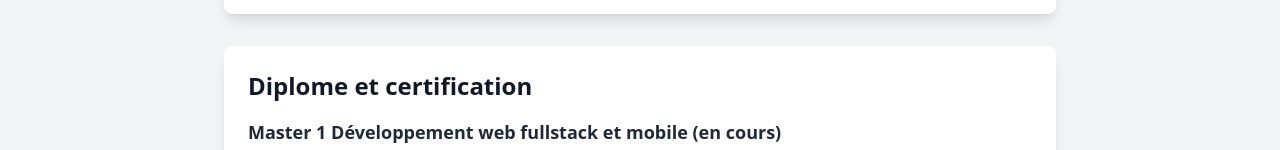
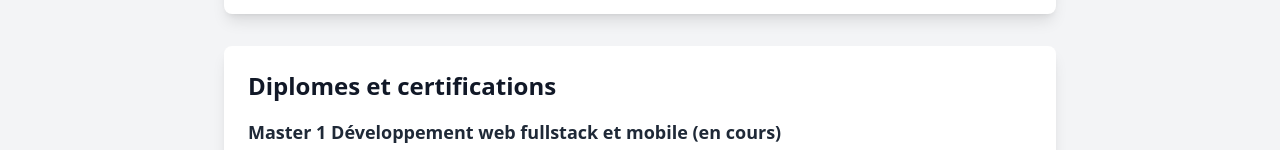
Before and after one commit to biboucodeur/my-portfolio, a React (Vite) app: page /about in a window 1280 px wide. Shown: the part 946-1096 px from the top of the page. Built offline with nearby package versions, Linux system fonts and the light colour scheme.

Commit message:
Update About.tsx

```diff
--- a/src/pages/About.tsx
+++ b/src/pages/About.tsx
@@ -86,7 +86,7 @@ const About = () => {
         {/* Education Section */}
         <div className="bg-white shadow-lg rounded-lg overflow-hidden p-6 mb-8">
           <h2 className="text-2xl font-bold mb-4 text-gray-900">
-            Diplome et certification
+            Diplomes et certifications
           </h2>
           <div className="space-y-4">
             <EducationItem
```
